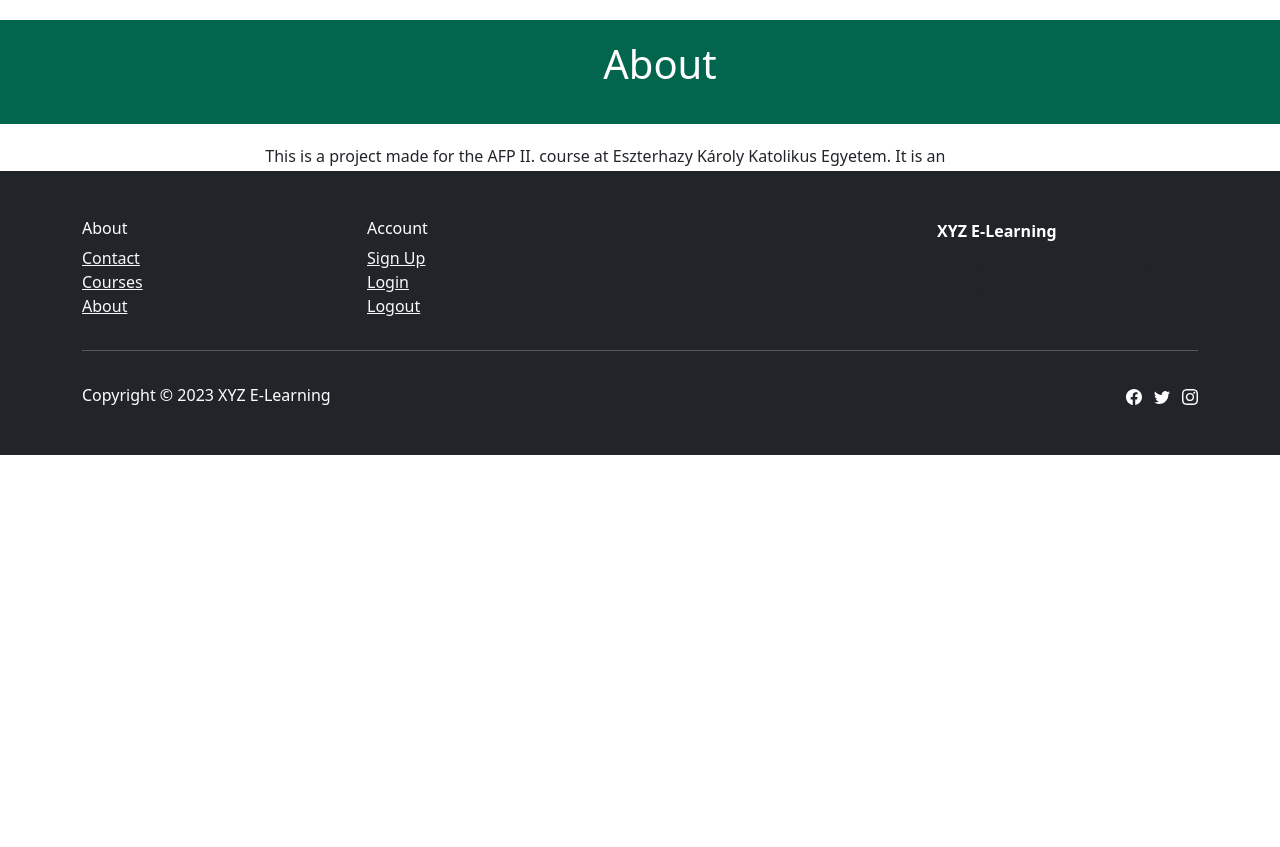
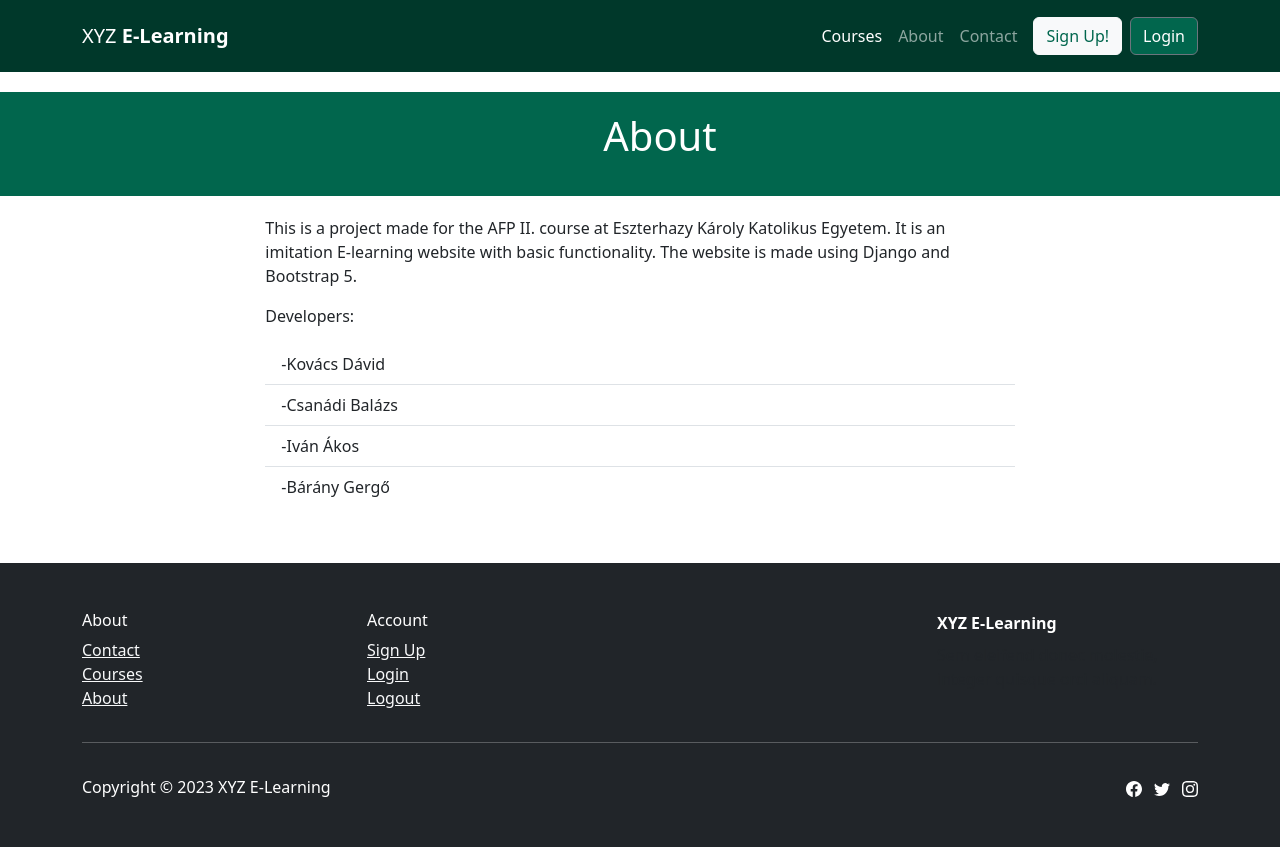
Before and after one commit to ivan-akos/e-learning-AFP2-23, a Django app: page /about/ in a window 1280 px wide. Before the commit the page ends 455 px from the top, so only its background shows below. Run offline with Django 4.2, Linux system fonts and the light colour scheme; some libraries are stand-ins or nearby versions.

Commit message:
layout: profile tab

```diff
--- a/src/django/elearning_app/templates/layout.html
+++ b/src/django/elearning_app/templates/layout.html
@@ -12,10 +12,40 @@
     {% bootstrap_javascript %}
 </head>
 
-<body style="overflow-x: hidden; min-height: 100vh; margin:0; display:flex; flex-direction:column;">
+<body style="overflow-x: hidden; ">
     <div class="row">
         <div class="col">
             <section class="position-relative">
+                <div style="position: relative; min-height: 100vh;">
+                    <div style="padding-bottom: 20rem;">
+                        <nav class="navbar navbar-dark navbar-expand-md py-3 sticky-top" style="background-color: var(--custom-main-color)">
+                            <div class="container">
+                                <a class="navbar-brand d-flex align-items-center" href="/home">
+                                    <span>XYZ <b>E-Learning</b></span>
+                                </a>
+                                <button data-bs-toggle="collapse" class="navbar-toggler" data-bs-target="#navcol-5">
+                                    <span class="visually-hidden">Toggle navigation</span><span class="navbar-toggler-icon"></span>
+                                </button>
+                                <div class="collapse navbar-collapse" id="navcol-5">
+                                    <ul class="navbar-nav ms-auto">
+                                        <li class="nav-item"><a class="nav-link active" href="/courses">Courses</a></li>
+                                        {% if user.is_authenticated%}
+                                            <li class="nav-item"><a class="nav-link active" href="{% url 'profile' user_id=user.id %}">Profile</a></li>
+                                        {% endif %}
+
+                                        <li class="nav-item"><a class="nav-link" href="/about">About</a></li>
+                                        <li class="nav-item"><a class="nav-link" href="/contact">Contact</a></li>
+                                    </ul>
+                                    {% if user.is_authenticated%}
+                                    <a class="btn btn-secondary ms-md-2" style="background-color: var(--custom-secondary-color)" type="button" href="/logout">Logout</a>
+                                    {% else %}
+                                    <a class="btn btn-light ms-md-2" style="color: var(--custom-secondary-color)" role="button" href="/signup">Sign Up!</a>
+                                    <a class="btn btn-secondary ms-md-2" style="background-color: var(--custom-secondary-color)" type="button" href="/home">Login</a>
+                                    {% endif %}
+                                </div>
+                            </div>
+                        </nav>
+
                         {%block content%}
 
                         {%endblock content%}
@@ -63,6 +93,8 @@
                                 </div>
                             </div>
                         </footer>
+                    </div>
+                </div>
             </section>
         </div>
     </div>
```
